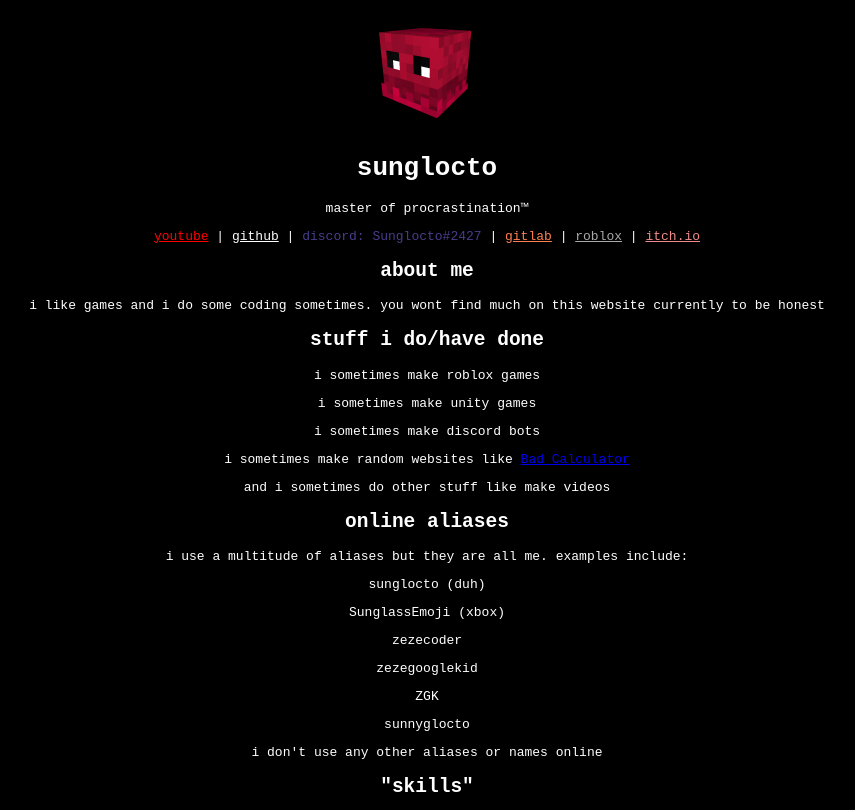
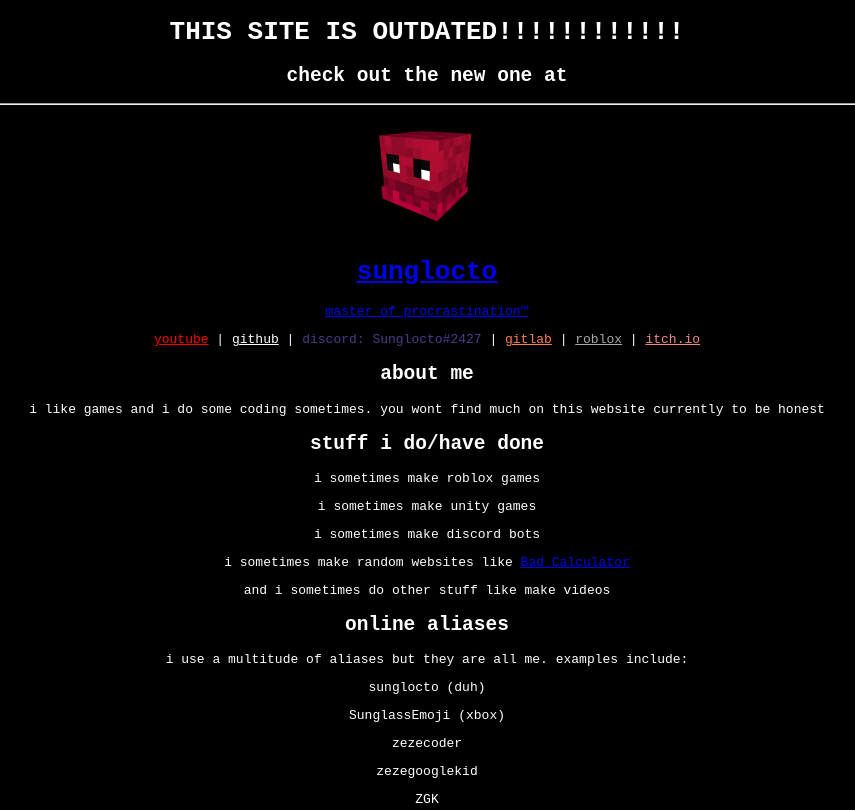
Before and after one commit to sunglocto/sunglocto.github.io, a plain HTML site: page index.html in a window 1280 px wide. Shown: the top 810 px of the page, without its empty margins (213-1068 px from the left). Drawn offline with Linux system fonts and the light colour scheme.

Commit message:
Update index.html

```diff
--- a/index.html
+++ b/index.html
@@ -5,6 +5,9 @@
     <link rel="stylesheet" href="css/style.css">
   </head>
   <body>
+    <h1>THIS SITE IS OUTDATED!!!!!!!!!!!!</h1>
+    <h2>check out the new one at <a href="https://sunglocto.xyz"</a> </h2>
+    <hr>
     <img src="img/logo.png" alt="logo">
     <h1>sunglocto</h1>
     <p id="quote">master of procrastination™</p>
```
